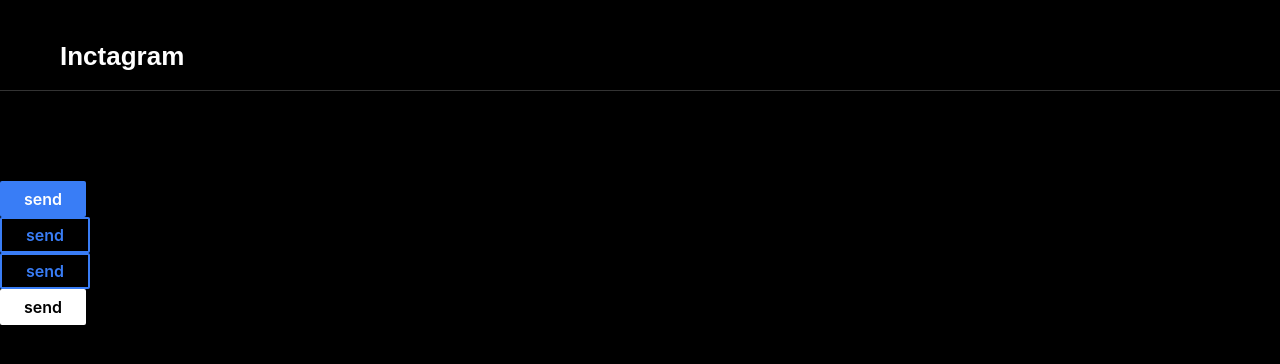
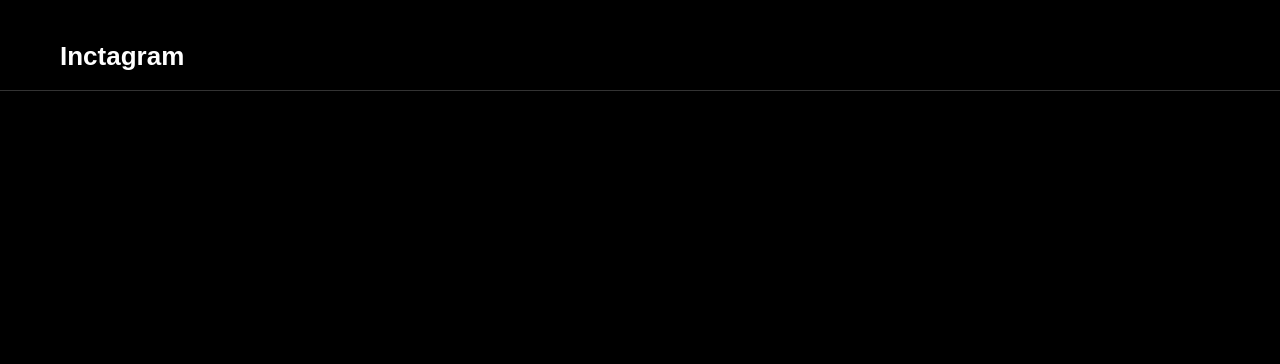
Before and after one commit to Anton1919/front-team, a Next.js app: page / in a window 1280 px wide. Shown: the top 364 px of the page. Built offline with nearby package versions, Linux system fonts and the light colour scheme.

Commit message:
feat button-shared done

```diff
--- a/src/pages/index.tsx
+++ b/src/pages/index.tsx
@@ -1,7 +1,6 @@
 import Head from 'next/head'
 
 import SharedHeader from '@/shared/sharedHeader/SharedHeader';
-import { Button } from '@/shared/button/Button';
 
 export default function Home() {
   return (
@@ -14,10 +13,6 @@
       </Head>
       <main >
         <SharedHeader />
-        <Button button_name={'send'} size={'large'} variant={'primary'} />
-        <Button button_name={'send'} size={'large'} variant={'outlined'} />
-        <Button button_name={'send'} size={'large'} variant={'transparent'} />
-        <Button button_name={'send'} size={'large'} variant={'white'} />
       </main>
     </>
   )
--- a/src/shared/button/Button.module.scss
+++ b/src/shared/button/Button.module.scss
@@ -62,16 +62,13 @@
 
 .button_outlined {
     @include button(transparent, $accent-color_500);
-    border: 2px solid $accent-color_500;
     &:hover {
         transition: color .2s ease;
         @include button(transparent, $accent-color_100);
-        border: 2px solid $accent-color_100;
     }
     &:active {
         transition: color .2s ease;
         @include button( transparent, $accent-color_700);
-        border: 2px solid $accent-color_700;
     }
     &:focus {
         transition: color .2s ease;
--- a/src/shared/button/Button.tsx
+++ b/src/shared/button/Button.tsx
@@ -1,15 +1,20 @@
 
 import s from './Button.module.scss'
 
+interface WH {
+    width?: string
+    height?: string
+}
+
 interface PropsButton {
     button_name: string
-    size?: 'small' | 'medium' | 'big' | 'large'
     variant?: 'primary' | 'white' | 'transparent' | 'outlined'
     disabled?: boolean
+    sx?: WH
     button_handler?: () => void
 }
 
-export const Button = ({ button_name, button_handler, variant, size, disabled }: PropsButton) => {
+export const Button = ({ button_name, button_handler, variant, disabled, sx }: PropsButton) => {
 
 
     let button_variant = s.button_primary
@@ -17,20 +22,11 @@
     if (variant === 'transparent') button_variant = s.button_transparent
     if (variant === 'outlined') button_variant = s.button_outlined
 
-    let choise_size: string = '96px'
-    if (size === 'medium') choise_size = '182px'
-    if (size === 'big') choise_size = '229px'
-    if (size === 'large') choise_size = '330px;'
-
-    const style = {
-        width: choise_size
-    }
-
 
     return (
         <button
             type={'submit'}
-            style={style}
+            style={sx}
             disabled={disabled}
             className={button_variant}
             onClick={button_handler}>
```
